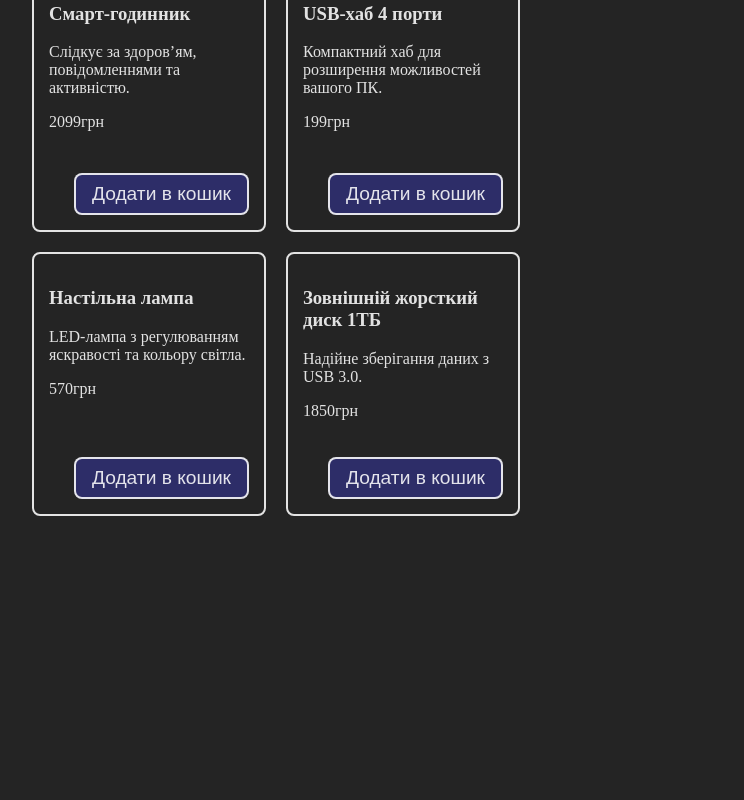
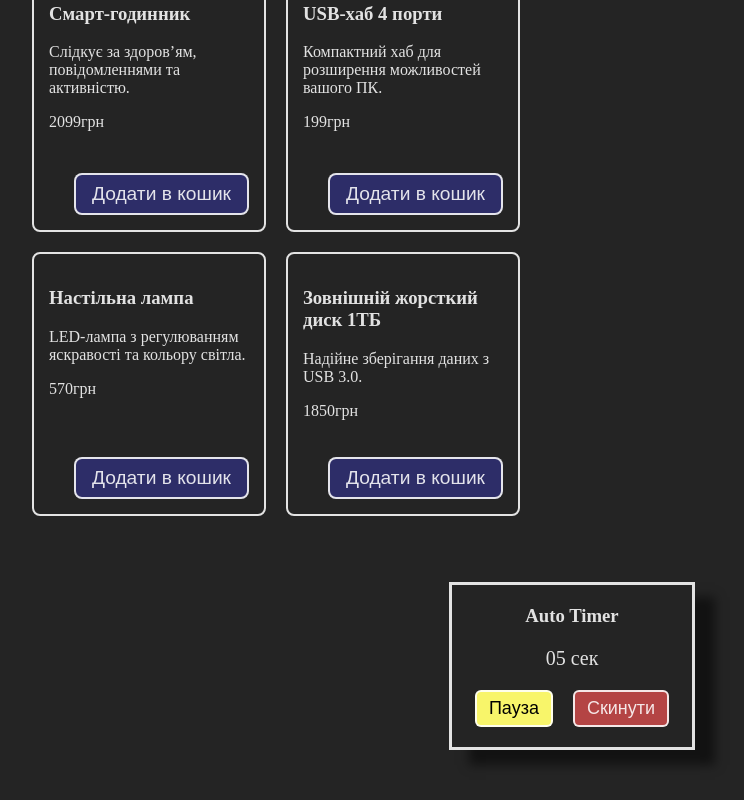
Before and after one commit to YouKnowWhoIs/Practice-CSS-React-2, a React (Vite) app: page / in a window 1280 px wide. Shown: the part 1994-2794 px from the top of the page, without its empty margins (68-812 px from the left). Before the commit the page ends 2576 px from the top, so only its background shows below. Built offline with nearby package versions, Linux system fonts and the light colour scheme.

Commit message:
add Auto Timer

```diff
--- a/src/App.jsx
+++ b/src/App.jsx
@@ -1,5 +1,6 @@
 import "./App.css";
 import Accordion from "./component/accordion/Accordion";
+import AutoTimer from "./component/autoTimer/AutoTimer";
 import Cataloge from "./component/cataloge/Cataloge";
 import Theme from "./component/theme/Theme";
 import UsersTable from "./component/usersTable/UsersTable";
@@ -14,6 +15,7 @@ function App() {
       <UsersTable />
       <Accordion />
       <Cataloge />
+      <AutoTimer />
     </>
   );
 }
--- /dev/null
+++ b/src/component/autoTimer/AutoTimer.jsx
@@ -0,0 +1,57 @@
+import { useEffect, useState } from "react";
+import "../../style/autoTimer/autoTimer.css";
+
+function AutoTimer() {
+  const [isStart, setIsStart] = useState(true);
+  const [seconds, setSeconds] = useState(0);
+
+  useEffect(() => {
+    if (!isStart) return;
+
+    const timer = setInterval(() => {
+      setSeconds((prev) => prev + 1);
+    }, 1000);
+
+    return () => clearInterval(timer);
+  }, [isStart]);
+
+  const handleToggleTimer = () => {
+    setIsStart((prev) => !prev);
+  };
+
+  const handleClearTimer = () => {
+    setSeconds(0);
+    setIsStart(true);
+  };
+
+  const minutes = Math.floor(seconds / 60);
+  const remainingSeconds = seconds % 60;
+
+  return (
+    <div className="conteinerAutoTimer">
+      <div className="textItems">
+        <h3>Auto Timer</h3>
+        <p>
+          {seconds >= 60 ? `${minutes} хв : ` : ""}
+          {`${remainingSeconds < 10 ? `0${remainingSeconds}` : remainingSeconds}
+          сек`}
+        </p>
+      </div>
+
+      <div className="btnItems">
+        <button
+          type="button"
+          onClick={handleToggleTimer}
+          className={isStart ? "btnPause" : "btnStart"}
+        >
+          {isStart ? "Пауза" : "Продовжити"}
+        </button>
+        <button type="button" onClick={handleClearTimer} className="btnClear">
+          Скинути
+        </button>
+      </div>
+    </div>
+  );
+}
+
+export default AutoTimer;
--- /dev/null
+++ b/src/style/autoTimer/autoTimer.css
@@ -0,0 +1,53 @@
+.conteinerAutoTimer {
+  margin: 0 auto;
+  margin-bottom: 50px;
+  width: 200px;
+  padding: 20px;
+  border: 3px solid var(--c-bor);
+  box-shadow: 20px 15px 10px rgba(0, 0, 0, 0.5);
+}
+
+.textItems {
+  display: flex;
+  flex-direction: column;
+  text-align: center;
+}
+
+.textItems h3 {
+  margin: 0;
+}
+
+.textItems p {
+  font-size: 20px;
+}
+
+.btnItems {
+  display: flex;
+  flex-direction: row;
+  gap: 20px;
+  justify-content: center;
+}
+
+.btnItems button {
+  padding: 6px 12px;
+  font-size: large;
+}
+
+.btnPause {
+  border: 2px solid var(--c-bor);
+  border-radius: 6px;
+  background-color: rgb(248, 245, 106);
+}
+
+.btnStart {
+  border: 2px solid var(--c-bor);
+  border-radius: 6px;
+  background-color: rgb(88, 230, 159);
+}
+
+.btnClear {
+  border: 2px solid var(--c-bor);
+  border-radius: 6px;
+  background-color: rgb(180, 68, 68);
+  color: rgba(255, 255, 255, 0.87);
+}
```
